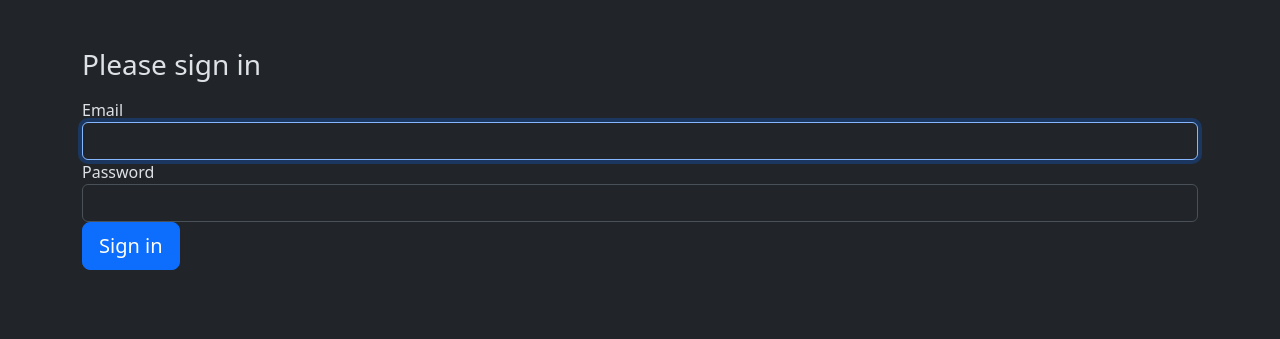
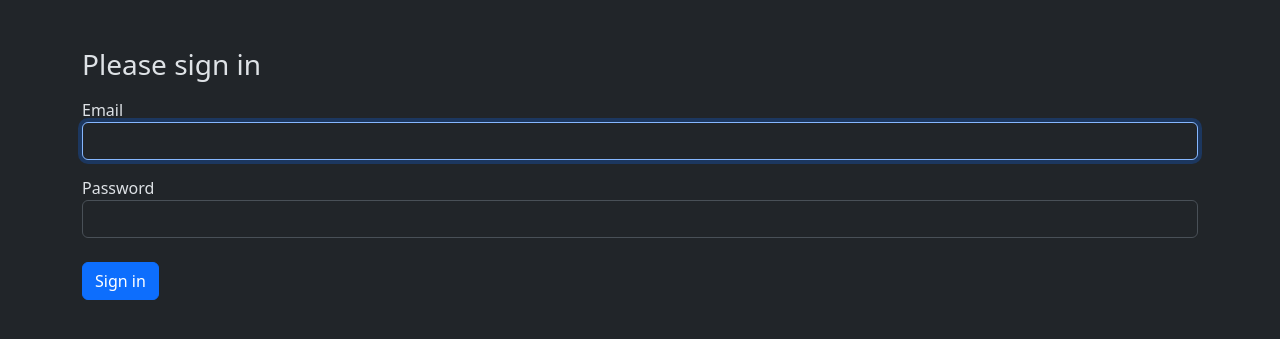
Before and after one commit to freckleyev/MusicInstrumentRental, a Symfony app: template templates/security/login.html.twig in a window 1280 px wide. Shown: the part 56-395 px from the top of the page. Run offline with Twig, Linux system fonts and the light colour scheme; the template is opened without the code that fills it, so the values that code supplies are empty; some libraries are stand-ins or nearby versions.

```diff
--- a/templates/base.html.twig
+++ b/templates/base.html.twig
@@ -70,7 +70,7 @@
         <li class="nav-item">
             <a
             class="nav-link"
-            href="{{ path('dashboard_index') }}"
+            href="{{ path('app_dashboard') }}"
             >
             Dashboard
         </a>
--- a/templates/security/login.html.twig
+++ b/templates/security/login.html.twig
@@ -16,9 +16,9 @@
 
         <h1 class="h3 mb-3 font-weight-normal">Please sign in</h1>
         <label for="username">Email</label>
-        <input type="email" value="{{ last_username }}" name="_username" id="username" class="form-control" autocomplete="email" required autofocus>
+        <input type="email" value="{{ last_username }}" name="_username" id="username" class='form-control mb-3' autocomplete="email" required autofocus>
         <label for="password">Password</label>
-        <input type="password" name="_password" id="password" class="form-control" autocomplete="current-password" required>
+        <input type="password" name="_password" id="password" class='form-control mb-3' autocomplete="current-password" required>
         <input type="hidden" name="_csrf_token" data-controller="csrf-protection" value="{{ csrf_token('authenticate') }}">
 
         {#
@@ -31,7 +31,7 @@
             </div>
         #}
 
-        <button class="btn btn-lg btn-primary" type="submit">
+        <button class="btn btn-primary my-2" type="submit">
             Sign in
         </button>
     </form>
```
Also changed, not shown: src/Controller/UserController.php (+0 -8 lines), templates/user/index.html.twig (deleted, +0 -26 lines), 2 other files.
